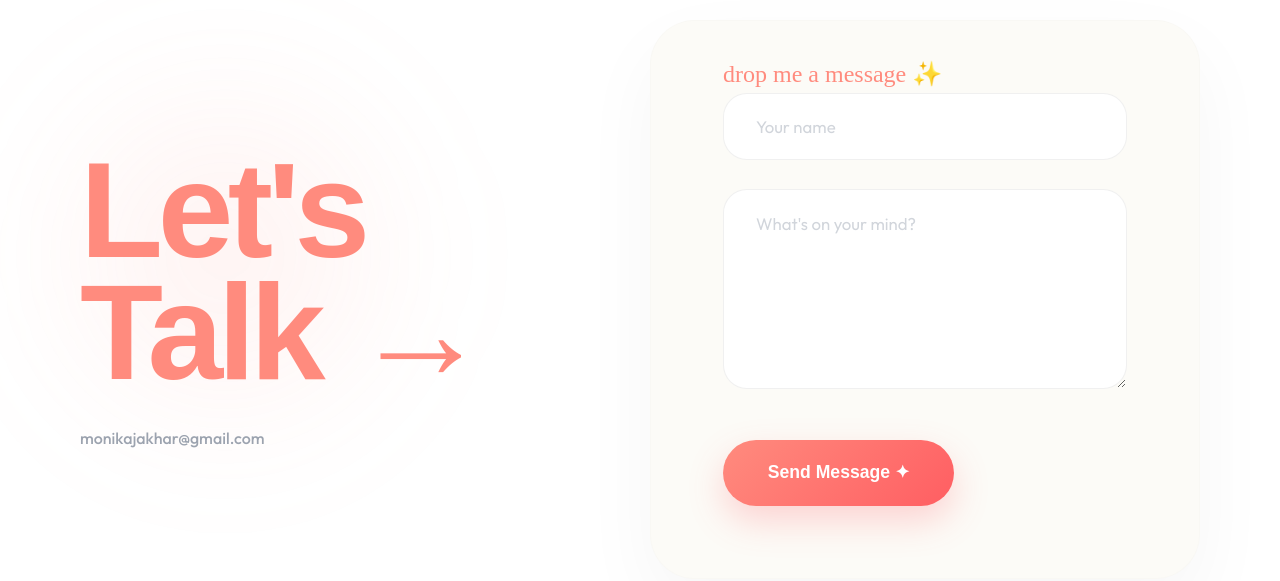
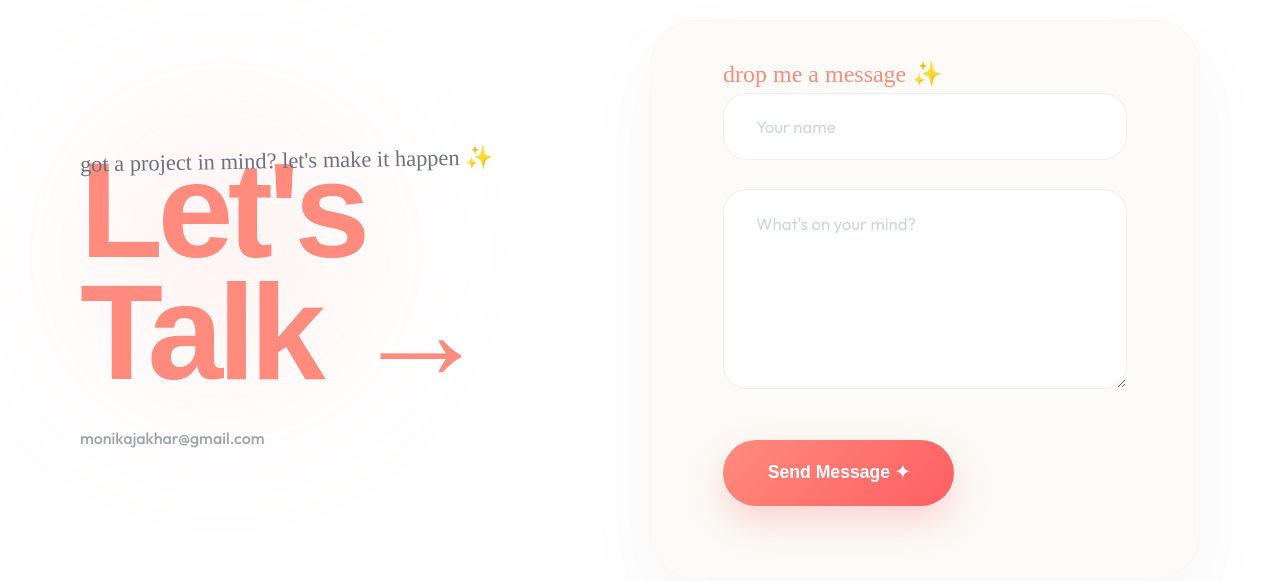
Before and after one commit to jakharmonika364/website-portfolio, a Next.js app: page / in a window 1280 px wide. Shown: the part 7481-8062 px from the top of the page. Built offline with nearby package versions, Linux system fonts and the light colour scheme; a web font is replaced by a local one.

Commit message:
Final verify cleanup and identity sync

```diff
--- a/src/app/page.tsx
+++ b/src/app/page.tsx
@@ -605,7 +605,9 @@ export default function Home() {
               <div className="decor-blob"></div>
             </div>
 
-
+            <p className="handwritten contact-sub">
+              got a project in mind? let&apos;s make it happen ✨
+            </p>
             <h2 className="contact-title">Let&apos;s Talk <span className="arrow">→</span></h2>
             <a href="mailto:monikajakhar@gmail.com" className="contact-email">
               monikajakhar@gmail.com
```
Also changed, not shown: src/app/globals.css (line endings or trailing spaces).
